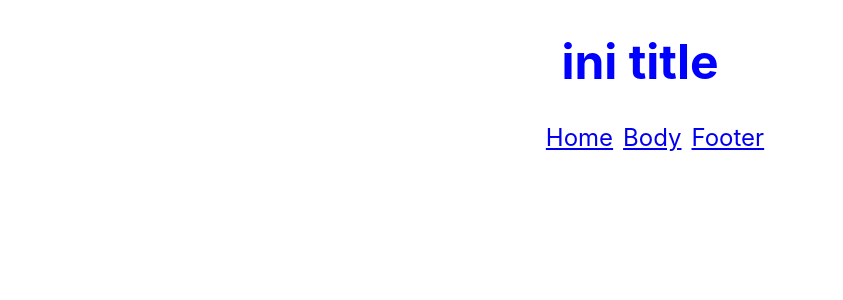
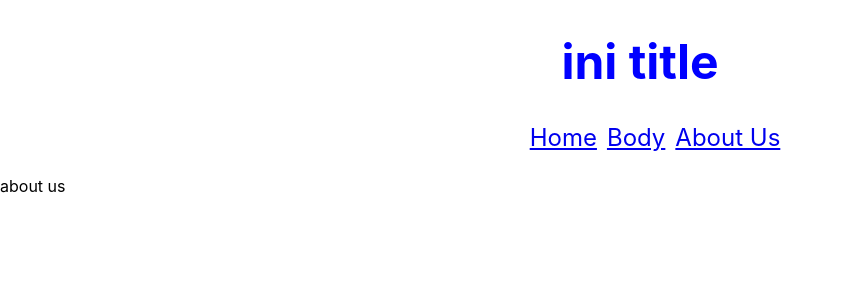
Before and after one commit to iwinrahardjo/router-react, a React (Create React App) app: page /aboutus in a window 1280 px wide. Shown: the top 300 px of the page, without its empty margins (0-843 px from the left). Built offline with nearby package versions, Linux system fonts and the light colour scheme.

Commit message:
changing the footer navbar to about us

```diff
--- a/src/App.js
+++ b/src/App.js
@@ -4,7 +4,7 @@ import { BrowserRouter as Router, Route } from "react-router-dom";
 import Header from "./components/Header";
 import Home from "./components/Home";
 import Body from "./components/Body";
-import Footer from "./components/Footer";
+import AboutUs from "./components/AboutUs";
 
 class App extends Component {
   render() {
@@ -14,7 +14,7 @@ class App extends Component {
           <Header />
           <Route path="/" exact component={Home} />
           <Route path="/body" exact component={Body} />
-          <Route path="/footer" exact component={Footer} />
+          <Route path="/aboutus" exact component={AboutUs} />
         </div>
       </Router>
     );
--- /dev/null
+++ b/src/components/AboutUs/index.js
@@ -0,0 +1,9 @@
+import React from "react";
+
+const AboutUs = () => (
+  <main>
+    <p>about us</p>
+  </main>
+);
+
+export default AboutUs;
--- a/src/components/Footer/index.js
+++ /dev/null
@@ -1,9 +0,0 @@
-import React from "react";
-
-const Footer = () => (
-  <main>
-    <p>ini footer</p>
-  </main>
-);
-
-export default Footer;
--- a/src/components/Header/index.js
+++ b/src/components/Header/index.js
@@ -32,7 +32,7 @@ class Header extends Component {
             <Link to="/body">Body</Link>
           </li>
           <li>
-            <Link to="/footer">Footer</Link>
+            <Link to="/aboutus">About Us</Link>
           </li>
         </NavigationLinks>
       </NavigationBar>
```
